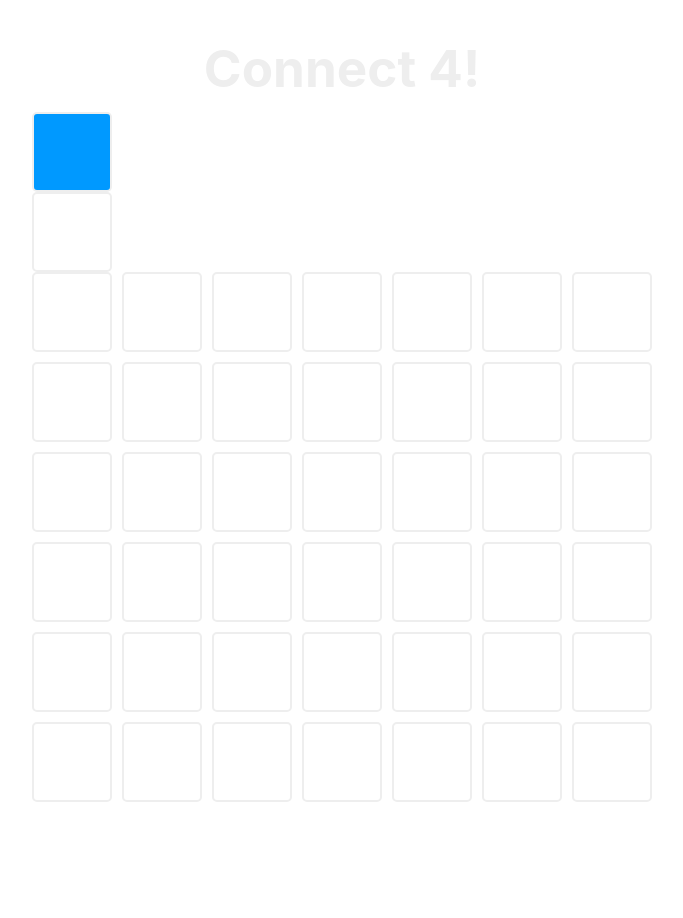
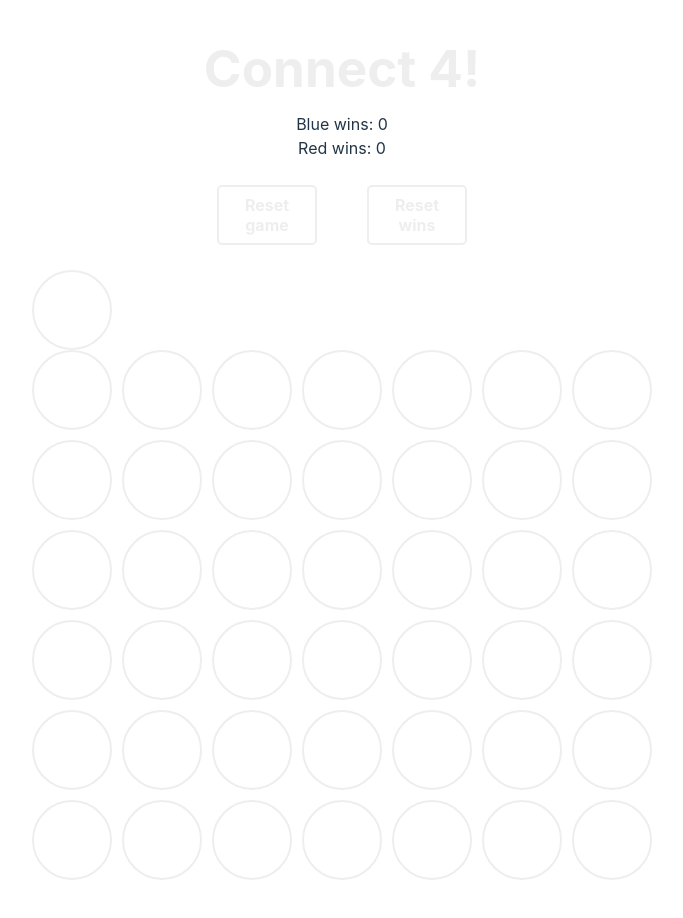
Before and after one commit to pepvicap/connect-4, a React (Vite) app: page / in a window 1280 px wide. Shown: the whole page, without its empty margins (298-981 px from the left). Before the commit the page ends 842 px from the top, so only its background shows below. Built offline with nearby package versions, Linux system fonts and the light colour scheme.

Commit message:
Finish the game logic.

```diff
--- a/package.json
+++ b/package.json
@@ -10,6 +10,7 @@
     "preview": "vite preview"
   },
   "dependencies": {
+    "canvas-confetti": "^1.9.1",
     "react": "^18.2.0",
     "react-dom": "^18.2.0"
   },
--- a/src/App.css
+++ b/src/App.css
@@ -69,11 +69,10 @@ body {
   width: 80px;
   height: 80px;
   border: 2px solid #eee;
-  border-radius: 5px;
+  border-radius: 45px;
   display: grid;
   place-items: center;
   cursor: pointer;
-  font-size: 48px;
 }
 
 .turn {
--- a/src/App.jsx
+++ b/src/App.jsx
@@ -1,47 +1,161 @@
 import './App.css'
+import { WinnerModal } from './components/WinnerModal'
 import { useState } from 'react'
+import confetti from 'canvas-confetti'
 
 const TURNS = {
-  blue: 'b',
-  red: 'r'
+  blue: 'Blue',
+  red: 'Red'
 }
 
-const Cell = ({ isSelected, value, updateBoard, index }) => {
-  const css = isSelected ? 'is-selected' : ''
-  const turnSwitcher = value === TURNS.blue ? 'blue' : value === TURNS.red ? 'red' : ''
+const Cell = ({ turnCell, gameCell, updateBoard, index }) => {
+  const cssTurnCell = turnCell === TURNS.blue ? 'blue is-selected' : turnCell === TURNS.red ? 'red is-selected' : ''
+  const cssGameCell = gameCell === TURNS.blue ? 'blue' : gameCell === TURNS.red ? 'red' : ''
   const handleClick = () => { updateBoard(index) }
-  return <span onClick={handleClick} className={`square ${turnSwitcher} ${css}`}></span>
+  return <span onClick={handleClick} className={`square ${cssGameCell} ${cssTurnCell}`}></span>
 }
 
 function App () {
-  const [board, setBoard] = useState(Array(42).fill(null))
-  const [turn, setTurn] = useState(TURNS.blue)
+  // States
+  const [board, setBoard] = useState(() => {
+    const savedBoard = window.localStorage.getItem('board')
+    return savedBoard ? JSON.parse(savedBoard) : Array(42).fill(null)
+  })
+  const [turn, setTurn] = useState(() => {
+    const savedTurn = window.localStorage.getItem('turn')
+    return savedTurn || TURNS.X
+  })
 
+  const [blueWins, setBlueWins] = useState(() => {
+    const savedBlueWins = window.localStorage.getItem('blueWins')
+    return savedBlueWins ? JSON.parse(savedBlueWins) : 0
+  })
+
+  const [redWins, setRedWins] = useState(() => {
+    const savedRedWins = window.localStorage.getItem('redWins')
+    return savedRedWins ? JSON.parse(savedRedWins) : 0
+  })
+
+  const [winner, setWinner] = useState(null)
   const updateBoard = (index) => {
+    // check if cell is already occupied or if there is a winner
+    if (board[index] || winner) return
+
+    // update board
     const newBoard = [...board]
     newBoard[index] = turn
     setBoard(newBoard)
 
+    // change turn
     const newTurn = turn === TURNS.blue ? TURNS.red : TURNS.blue
-    console.log(newTurn)
     setTurn(newTurn)
+
+    // save to local storage
+    window.localStorage.setItem('board', JSON.stringify(newBoard))
+    window.localStorage.setItem('turn', newTurn)
+
+    // check winner
+    const newWinner = checkWinner(newBoard)
+    if (newWinner) {
+      setWinner(newWinner)
+      if (newWinner === TURNS.blue) {
+        setBlueWins(blueWins + 1)
+        window.localStorage.setItem('blueWins', blueWins + 1)
+      } else if (newWinner === TURNS.red) {
+        setRedWins(redWins + 1)
+        window.localStorage.setItem('redWins', redWins + 1)
+      }
+      confetti()
+      confetti()
+      confetti()
+      confetti()
+      confetti()
+      confetti()
+    } else if (checkTie(newBoard)) {
+      setWinner(false)
+    }
+  }
+
+  const checkWinner = (board) => {
+    // check horizontal
+    for (let row = 0; row < 6; row++) {
+      for (let col = 0; col < 4; col++) {
+        const index = row * 7 + col
+        if (board[index] && board[index] === board[index + 1] && board[index] === board[index + 2] && board[index] === board[index + 3]) {
+          return board[index]
+        }
+      }
+    }
+
+    // check vertical
+    for (let index = 0; index < 21; index++) {
+      if (board[index] && board[index] === board[index + 7] && board[index] === board[index + 14] && board[index] === board[index + 21]) {
+        return board[index]
+      }
+    }
+
+    // check diagonal right
+    for (let row = 0; row < 3; row++) {
+      for (let col = 0; col < 4; col++) {
+        const index = row * 7 + col
+        if (board[index] && board[index] === board[index + 7 + 1] && board[index] === board[index + 14 + 2] && board[index] === board[index + 21 + 3]) {
+          return board[index]
+        }
+      }
+    }
+
+    // check diagonal left
+    for (let row = 0; row < 3; row++) {
+      for (let col = 3; col < 7; col++) {
+        const index = row * 7 + col
+        if (board[index] && board[index] === board[index + 7 - 1] && board[index] === board[index + 14 - 2] && board[index] === board[index + 21 - 3]) {
+          return board[index]
+        }
+      }
+    }
+
+    return null
+  }
+
+  const checkTie = (newBoard) => {
+    return newBoard.every(cell => cell !== null)
+  }
+
+  const resetGame = () => {
+    setBoard(Array(42).fill(null))
+    setTurn(TURNS.blue)
+    setWinner(null)
+    window.localStorage.removeItem('board')
+    window.localStorage.removeItem('turn')
+  }
+
+  const resetWins = () => {
+    setBlueWins(0)
+    setRedWins(0)
+    window.localStorage.removeItem('blueWins')
+    window.localStorage.removeItem('redWins')
   }
 
   return (
     <>
     <main className='board'>
     <h1>Connect 4!</h1>
-    <section>
-      <Cell isSelected={turn === TURNS.blue}>{TURNS.blue}</Cell>
-      <Cell isSelected={turn === TURNS.red}>{TURNS.red}</Cell>
+    <p>Blue wins: {blueWins}</p>
+    <p>Red wins: {redWins}</p>
+    <button onClick={resetGame}>Reset game</button>
+    <button onClick={resetWins}>Reset wins</button>    <section>
+      <Cell turnCell={turn}></Cell>
     </section>
     <section className="game">
     {
       board.map((cell, index) => {
-        return <Cell key={index} index={index} value={cell} updateBoard={updateBoard} />
+        return <Cell key={index} index={index} gameCell={cell} updateBoard={updateBoard} />
       })
     }
     </section>
+    {
+      <WinnerModal resetGame={resetGame} winner={winner} />
+    }
     </main>
     </>
   )
--- /dev/null
+++ b/src/components/WinnerModal.jsx
@@ -0,0 +1,16 @@
+export function WinnerModal ({ winner, resetGame }) {
+  if (winner === null) return null
+
+  const winnerText = winner === false ? 'It is a tie!' : `${winner} Wins!`
+
+  return (
+        <section className="winner">
+            <div className='text'>
+                <h2 className='win'>
+                    {winnerText}
+                </h2>
+                <button onClick={resetGame}>Play again</button>
+            </div>
+        </section>
+  )
+}
```
Also changed, not shown: 1 other file (tests, documents, lock files or other folders).
